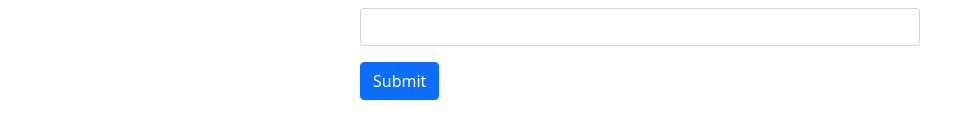
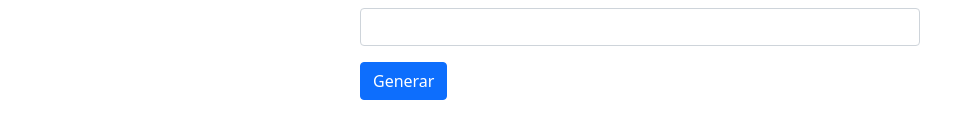
Before and after one commit to NoeOnDev/Generate-CURP-MX, a React (Vite) app: page / in a window 1280 px wide. Shown: the part 606-744 px from the top of the page, without its empty margins (0-969 px from the left). Built offline with nearby package versions, Linux system fonts and the light colour scheme.

Commit message:
Actualiza el botón de envío en el formulario de generación de CURP

```diff
--- a/src/components/generateFORM.jsx
+++ b/src/components/generateFORM.jsx
@@ -88,9 +88,13 @@ function GenerateCurpForm() {
 
     const handleSubmit = (e) => {
         e.preventDefault();
-        const curpData = generateCurp(formData);
-        setCurp(curpData);
-        setShowMessage(true);
+        if (isValidCode) {
+            const curpData = generateCurp(formData);
+            setCurp(curpData);
+            setShowMessage(true);
+        } else {
+            alert('Por favor, ingrese un código de acceso válido.');
+        }
     };
 
     const generateCurp = ({ nombre, apellidos, fechaNacimiento, genero, estado }) => {
@@ -200,7 +204,7 @@ function GenerateCurpForm() {
                         <input type="text" className="form-control" id="inputCode" value={inputCode} onChange={handleCodeChange} />
                         {showMessage && (isValidCode ? <p>Código de acceso válido</p> : <p>Código de acceso inválido</p>)}
                     </div>
-                    <button type="submit" className="btn btn-primary">Submit</button>
+                    <button type="submit" className="btn btn-primary">Generar</button>
                     <div className={styles.spacer}>
                         {curp && <p>CURP Generada:</p>}
                         <p className={styles.curp}>{curp}</p>
```
